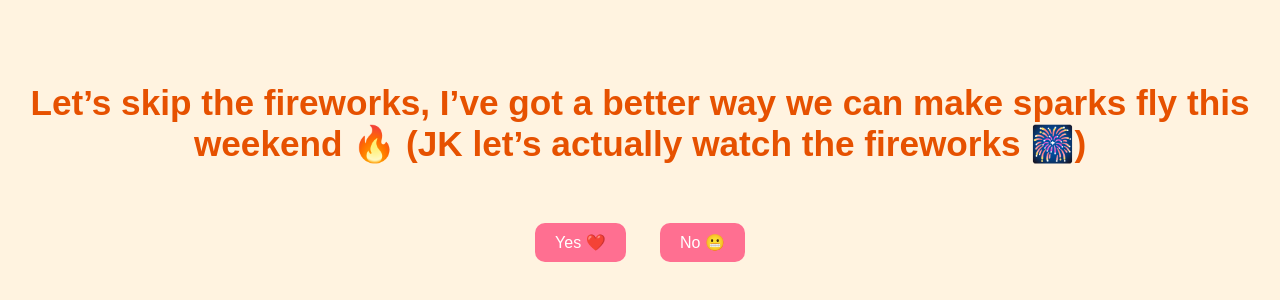
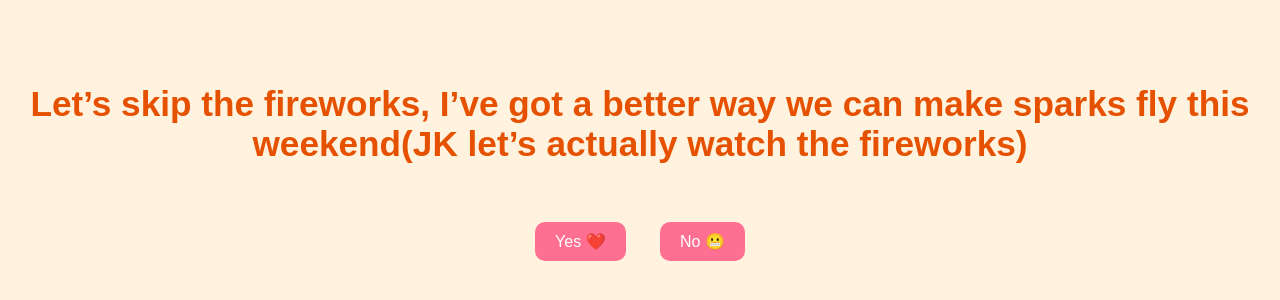
Before and after one commit to Scottkim4076/Scottkim4076.github.io, a plain HTML site: page spicy.html in a window 1280 px wide. Shown: the part 242-542 px from the top of the page. Drawn offline with Linux system fonts and the light colour scheme.

Commit message:
Update spicy.html

```diff
--- a/spicy.html
+++ b/spicy.html
@@ -34,7 +34,7 @@
   </style>
 </head>
 <body>
-  <h1>Let’s skip the fireworks, I’ve got a better way we can make sparks fly this weekend 🔥 (JK let’s actually watch the fireworks 🎆)</h1>
+  <h1>Let’s skip the fireworks, I’ve got a better way we can make sparks fly this weekend(JK let’s actually watch the fireworks)</h1>
   <div>
     <button class="btn" onclick="location.href='yes.html'">Yes ❤️</button>
     <button class="btn" onclick="location.href='no.html'">No 😬</button>
```
